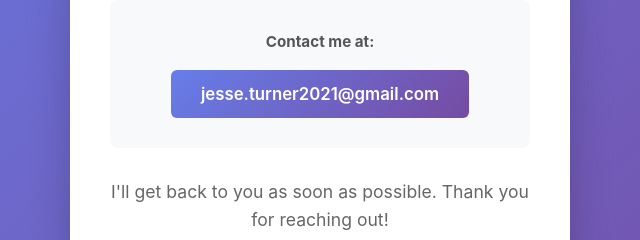
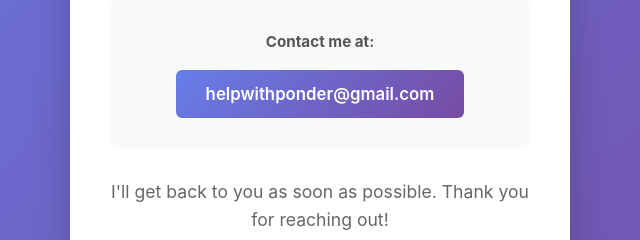
Before and after one commit to jesseturner21/supportwebsite, a plain HTML site: page index.html in a window 1280 px wide. Shown: the part 368-608 px from the top of the page, 320-960 px from the left. Drawn offline with Linux system fonts and the light colour scheme.

Commit message:
Update email to helpwithponder@gmail.com

```diff
--- a/index.html
+++ b/index.html
@@ -124,13 +124,13 @@
 
         <div class="email-section">
             <p><strong>Contact me at:</strong></p>
-            <a href="mailto:jesse.turner2021@gmail.com">jesse.turner2021@gmail.com</a>
+            <a href="mailto:helpwithponder@gmail.com">helpwithponder@gmail.com</a>
         </div>
 
         <p>I'll get back to you as soon as possible. Thank you for reaching out!</p>
 
         <div class="social-links">
-            <a href="mailto:jesse.turner2021@gmail.com">📧 Email</a>
+            <a href="mailto:helpwithponder@gmail.com">📧 Email</a>
         </div>
     </div>
 </body>
```
